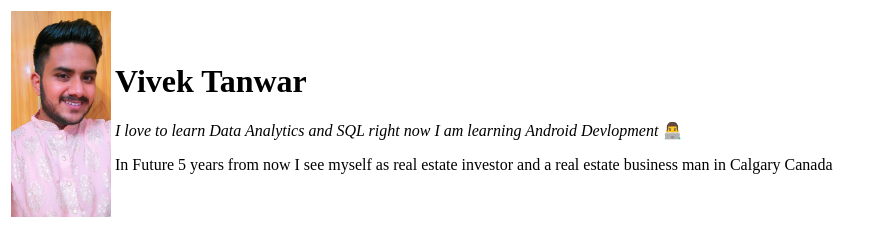
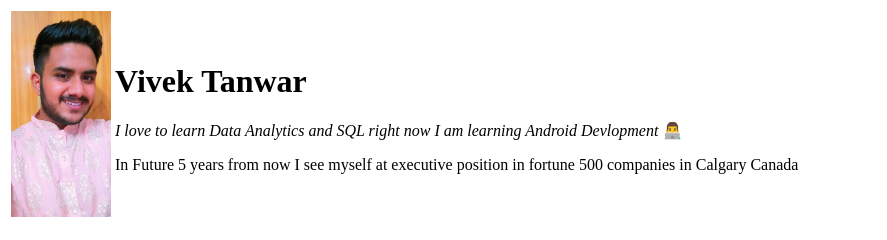
Before and after one commit to Vivekt719/Resume-Vivek, a plain HTML site: page index.html in a window 1280 px wide. Shown: the top 240 px of the page, without its empty margins (0-887 px from the left). Drawn offline with Linux system fonts and the light colour scheme.

Commit message:
Update index.html

```diff
--- a/index.html
+++ b/index.html
@@ -17,7 +17,7 @@
                     <h1>Vivek Tanwar</h1>
                     <p> <i> I love to learn Data Analytics and SQL right now I am learning Android Devlopment</i>
                         👨‍💻 </p>
-                    <p>In Future 5 years from now I see myself as real estate investor and a real estate business man in
+                    <p>In Future 5 years from now I see myself at executive position in fortune 500 companies in
                         Calgary Canada</p>
                 </td>
             </tr>
```
